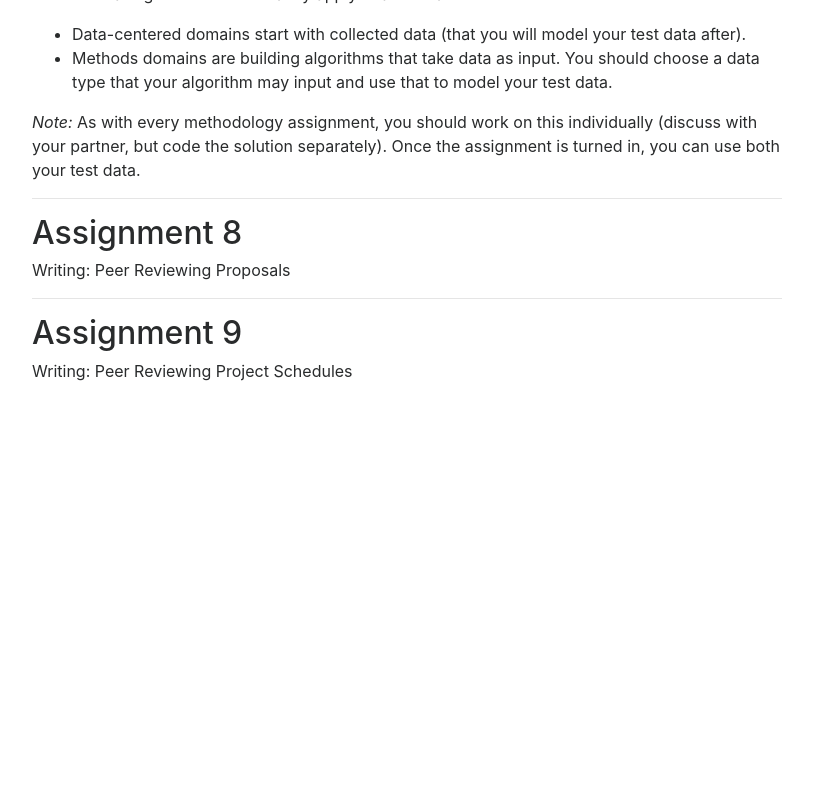
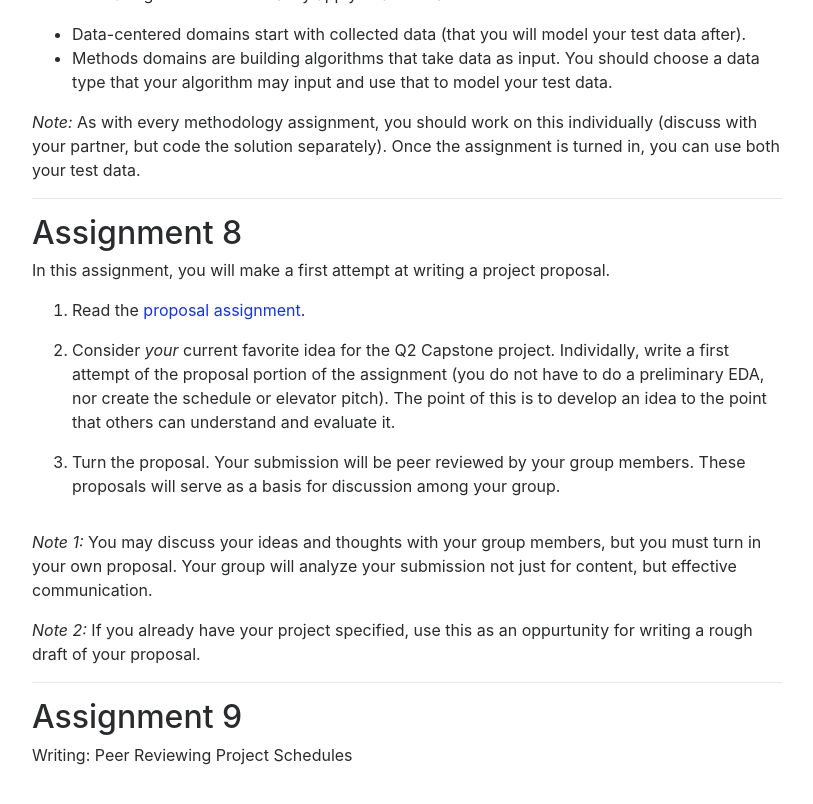
Before and after one commit to DSC-Capstone/dsc-capstone.github.io, a Jekyll site: the page built from assignments/quarter-1-methodology.md, in a window 1280 px wide and 900 px high, scrolled down 6613 px. Shown: the top 804 px of the window, without its empty margins (233-1046 px from the left). Built offline with Jekyll 4.4.1, drawn with Linux system fonts in a browser that asks for light colours; nearby versions of some CDN libraries; before the commit the page ends 7182 px from its top, so only the background shows below that.

Commit message:
methodology 8

```diff
--- a/assignments/quarter-1-methodology.md
+++ b/assignments/quarter-1-methodology.md
@@ -335,7 +335,27 @@ test data.
 
 ## Assignment 8
 
-Writing: Peer Reviewing Proposals
+In this assignment, you will make a first attempt at writing a project
+proposal.
+
+1. Read the [proposal assignment](/assignments/quarter-1-project-proposal.md).
+2. Consider *your* current favorite idea for the Q2 Capstone
+   project. Individally, write a first attempt of the proposal portion of the
+   assignment (you do not have to do a preliminary EDA, nor create the
+   schedule or elevator pitch). The point of this is to develop an
+   idea to the point that others can understand and evaluate it.
+3. Turn the proposal. Your submission will be peer reviewed by your
+   group members. These proposals will serve as a basis for discussion
+   among your group.
+
+*Note 1:* You may discuss your ideas and thoughts with your group
+members, but you must turn in your own proposal. Your group will
+analyze your submission not just for content, but effective
+communication.
+
+*Note 2:* If you already have your project specified, use this as an
+oppurtunity for writing a rough draft of your proposal.
+
 
 ---
 
```
